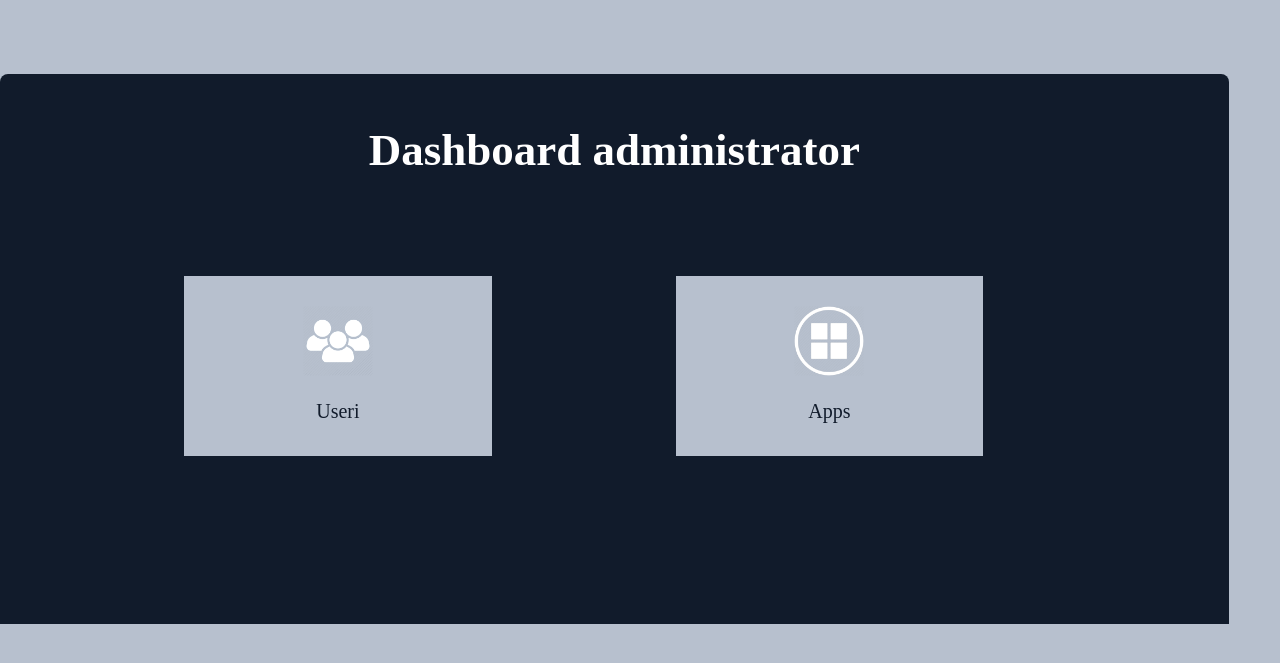
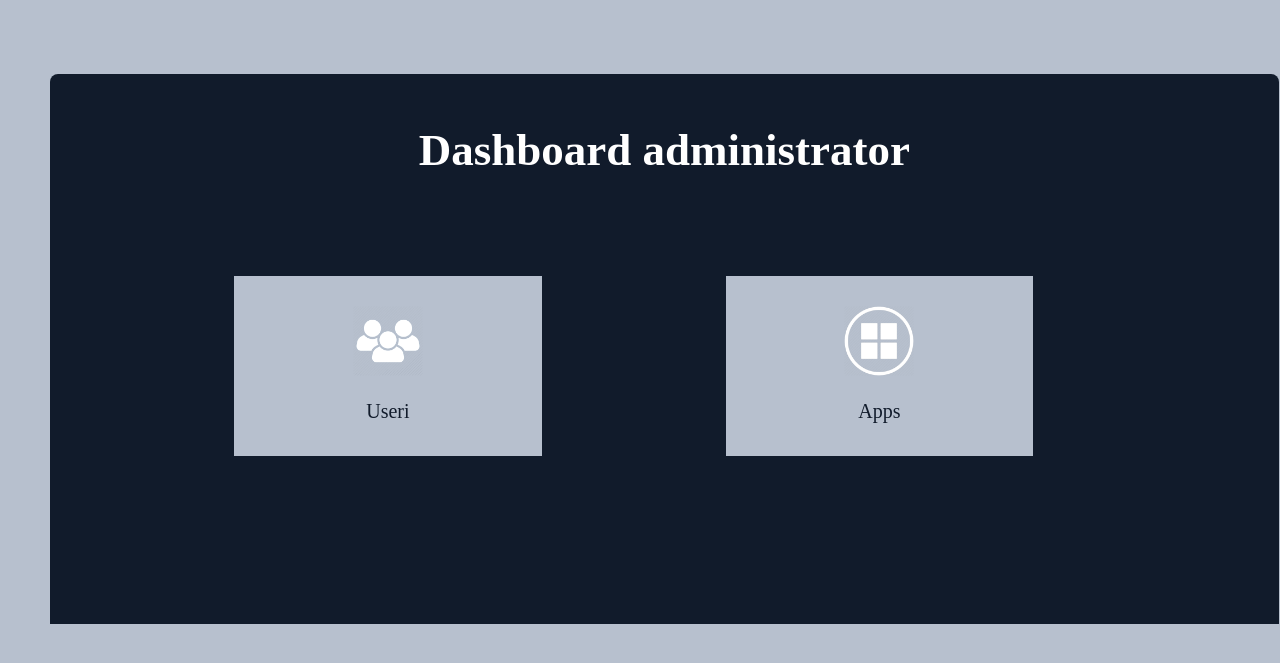
Before and after one commit to adelin998/TW-Sofy, a PHP site: page /administrator.html in a window 1280 px wide. Shown: the part 46-709 px from the top of the page. Run offline with PHP 8.4, Linux system fonts and the light colour scheme.

Commit message:
Reparetie aliniere

```diff
--- a/administrator.html
+++ b/administrator.html
@@ -58,9 +58,6 @@
 
 
 
-
-
-
      </body>
 
      </html>
--- a/css/style.css
+++ b/css/style.css
@@ -64,8 +64,10 @@
 	.sectionAdministrator{
         min-height: 550px;
         width:96%;
-        margin:0 auto;
+       /* margin:0 auto; */
         margin-bottom: 100px;
+        float:left;
+        margin-left: 50px;
 	}
 
 	.sectionLogin{
```
